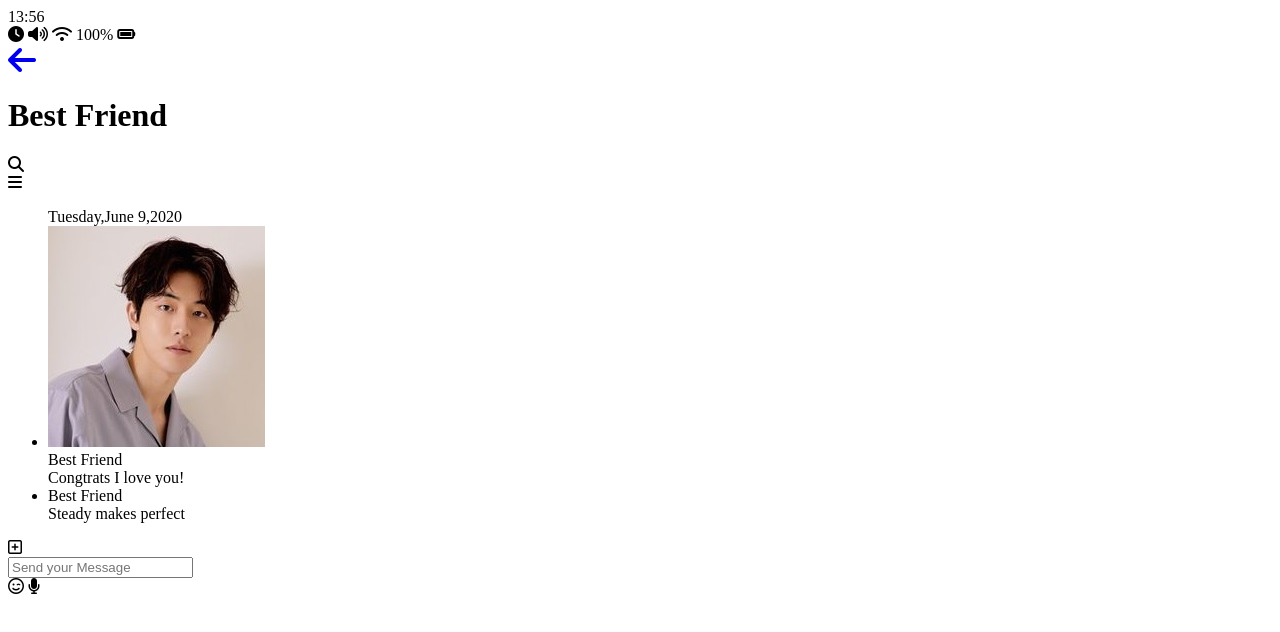
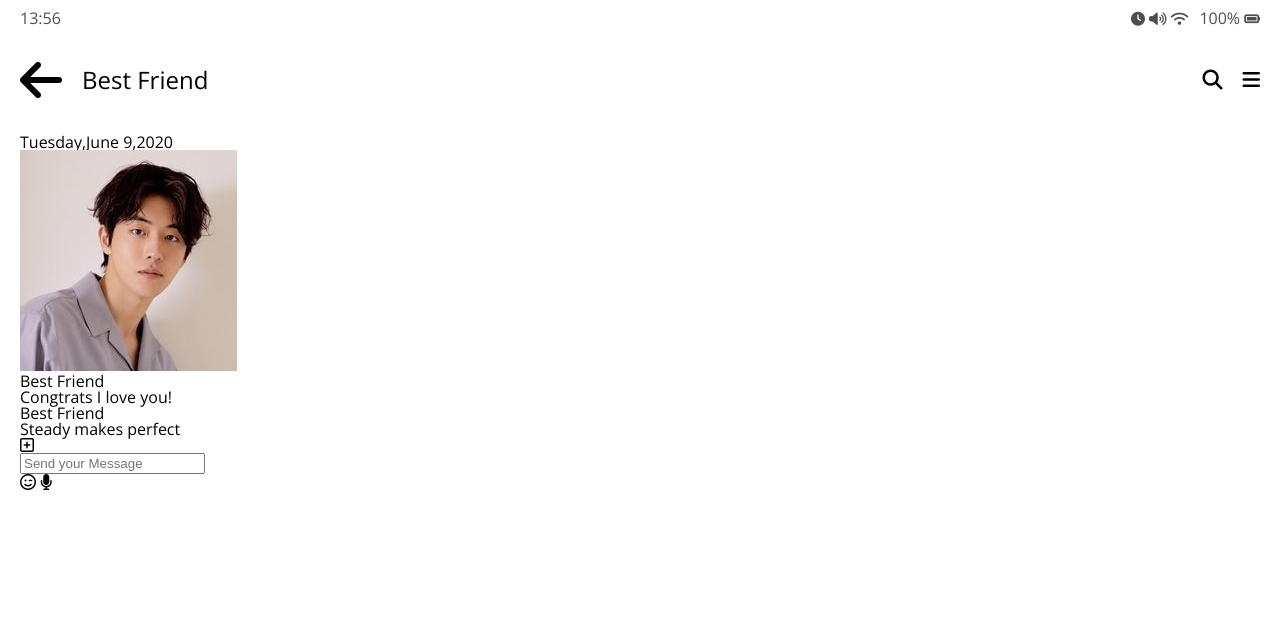
Before and after one commit to jason967/kakao_clone, a plain HTML site: page chat.html in a window 1280 px wide. Drawn offline with nearby package versions, Linux system fonts and the light colour scheme.

Commit message:
7.2Header

```diff
--- a/chat.html
+++ b/chat.html
@@ -7,11 +7,12 @@
       src="https://kit.fontawesome.com/d451355fde.js"
       crossorigin="anonymous"
     ></script>
+    <link rel="stylesheet" href="css/styles.css" />
     <title>Chat | KaKao Clone</title>
   </head>
   <body>
     <!-- status-bar =Parents-->
-    <div class="stauts-bar">
+    <div class="status-bar">
       <!--status-bar__ column== child-->
 
       <div class="status-bar__column">
@@ -29,7 +30,7 @@
     <header class="header">
       <!-- left column-->
       <div class="header__header-coloumn">
-        <a href="index.html">
+        <a href="index.html" class="header__back_btn">
           <i class="fas fa-arrow-left fa-2x"></i>
         </a>
         <h1 class="header__title">Best Friend</h1>
@@ -39,9 +40,9 @@
         <span class="header__icon">
           <i class="fas fa-search"></i>
         </span>
-        <div class="header__icon">
+        <span class="header__icon">
           <i class="fas fa-bars"></i>
-        </div>
+        </span>
       </div>
     </header>
     <main class="chat">
--- /dev/null
+++ b/css/header.css
@@ -0,0 +1,27 @@
+.header {
+  display: flex;
+  justify-content: space-between;
+  margin-bottom: 30px;
+  align-items: center;
+}
+
+.header .header__title {
+  font-size: 24px;
+  font: weight 600;
+}
+
+.header .header__icon {
+  font-size: 20px;
+  margin-left: 20px;
+  cursor: pointer;
+}
+
+.header .header__header-coloumn {
+  display: flex;
+  align-items: center;
+}
+
+.header .header__back_btn {
+  font-size: 24px;
+  margin-right: 20px;
+}
--- /dev/null
+++ b/css/reset.css
@@ -0,0 +1,124 @@
+html,
+body,
+div,
+span,
+applet,
+object,
+iframe,
+h1,
+h2,
+h3,
+h4,
+h5,
+h6,
+p,
+blockquote,
+pre,
+a,
+abbr,
+acronym,
+address,
+big,
+cite,
+code,
+del,
+dfn,
+em,
+img,
+ins,
+kbd,
+q,
+s,
+samp,
+small,
+strike,
+strong,
+sub,
+sup,
+tt,
+var,
+b,
+u,
+i,
+center,
+dl,
+dt,
+dd,
+ol,
+ul,
+li,
+fieldset,
+form,
+label,
+legend,
+table,
+caption,
+tbody,
+tfoot,
+thead,
+tr,
+th,
+td,
+article,
+aside,
+canvas,
+details,
+embed,
+figure,
+figcaption,
+footer,
+header,
+hgroup,
+menu,
+nav,
+output,
+ruby,
+section,
+summary,
+time,
+mark,
+audio,
+video {
+  margin: 0;
+  padding: 0;
+  border: 0;
+  font-size: 100%;
+  font: inherit;
+  vertical-align: baseline;
+}
+/* HTML5 display-role reset for older browsers */
+article,
+aside,
+details,
+figcaption,
+figure,
+footer,
+header,
+hgroup,
+menu,
+nav,
+section {
+  display: block;
+}
+body {
+  line-height: 1;
+}
+ol,
+ul {
+  list-style: none;
+}
+blockquote,
+q {
+  quotes: none;
+}
+blockquote:before,
+blockquote:after,
+q:before,
+q:after {
+  content: "";
+  content: none;
+}
+table {
+  border-collapse: collapse;
+  border-spacing: 0;
+}
--- /dev/null
+++ b/css/status-bar.css
@@ -0,0 +1,14 @@
+.status-bar {
+  display: flex;
+  justify-content: space-between;
+  margin-bottom: 30px;
+  opacity: 0.7;
+}
+
+.status-bar i {
+  font-size: 14px;
+}
+
+.status-bar .status-bar__battery-level {
+  margin-left: 7px;
+}
--- /dev/null
+++ b/css/styles.css
@@ -0,0 +1,16 @@
+@import url("https://fonts.googleapis.com/css2?family=Open+Sans:wght@400;600&display=swap");
+
+@import "reset.css";
+@import "status-bar.css";
+@import "header.css";
+
+body {
+  background-color: white;
+  padding: 10px 20px;
+  color: #020202;
+  font-family: "Open Sans";
+}
+
+a {
+  color: inherit;
+}
```
Also changed, not shown: academy/index.html (added, +39 -0 lines), find.html (+2 -1 lines), friends.html (+2 -1 lines), index.html (+2 -1 lines), more.html (+2 -1 lines), settings.html (+4 -3 lines).
